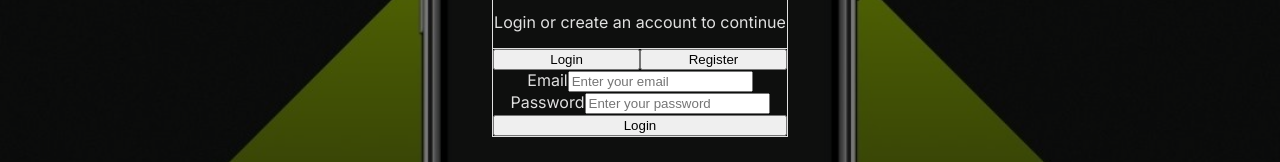
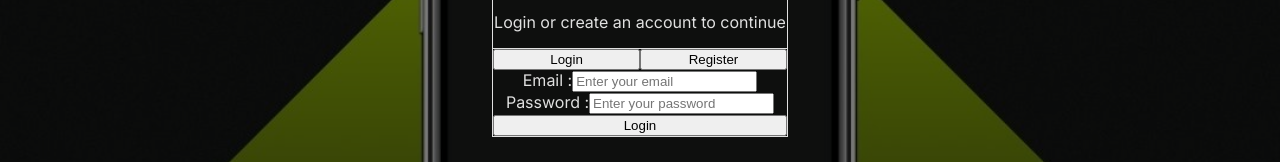
Before and after one commit to nkamba-mukuka/hobbitonAssesment, a Next.js app: page / in a window 1280 px wide. Shown: the part 360-522 px from the top of the page. Built offline with nearby package versions, Linux system fonts and the light colour scheme.

Commit message:
feat: editing readme

```diff
--- a/app/components/login-form.tsx
+++ b/app/components/login-form.tsx
@@ -37,7 +37,7 @@
   return (
     <form onSubmit={handleSubmit} className="space-y-4 mt-4">
       <div className="space-y-2">
-        <Label htmlFor="email">Email</Label>
+        <Label htmlFor="email">Email :</Label>
         <Input
           id="email"
           type="email"
@@ -49,7 +49,7 @@
         />
       </div>
       <div className="space-y-2">
-        <Label htmlFor="password">Password</Label>
+        <Label htmlFor="password">Password :</Label>
         <Input
           id="password"
           type="password"
--- a/app/components/resgister-form.tsx
+++ b/app/components/resgister-form.tsx
@@ -40,7 +40,7 @@
     return (
         <form onSubmit={handleSubmit} className="space-y-4 mt-4">
             <div className="space-y-2">
-                <Label htmlFor="name">Name</Label>
+                <Label htmlFor="name">Name :</Label>
                 <Input
                     id="name"
                     type="text"
@@ -52,7 +52,7 @@
                 />
             </div>
             <div className="space-y-2">
-                <Label htmlFor="email">Email</Label>
+                <Label htmlFor="email">Email :</Label>
                 <Input
                     id="email"
                     type="email"
@@ -64,7 +64,7 @@
                 />
             </div>
             <div className="space-y-2">
-                <Label htmlFor="password">Password</Label>
+                <Label htmlFor="password">Password :</Label>
                 <Input
                     id="password"
                     type="password"
--- a/app/dashboard/page.tsx
+++ b/app/dashboard/page.tsx
@@ -52,7 +52,7 @@
     }
 
     return (
-        <main className="min-h-screen w-full dashboard-background">
+        <main className="min-h-screen w-full ">
             <div className="flex flex-col items-center justify-center min-h-screen p-4 relative z-10">
                 <Card className="w-full max-w-3xl bg-white/90 backdrop-blur-sm shadow-xl">
                     <CardHeader className="text-center">
```
